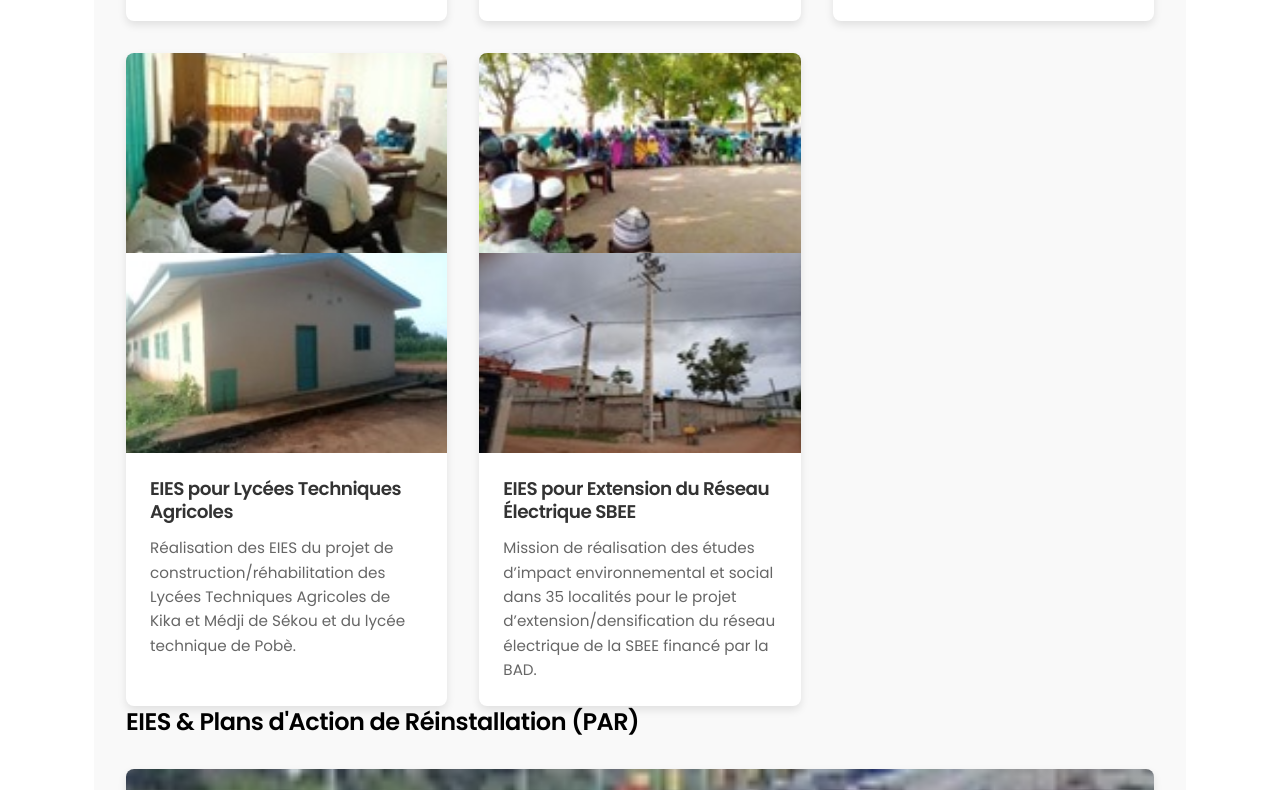
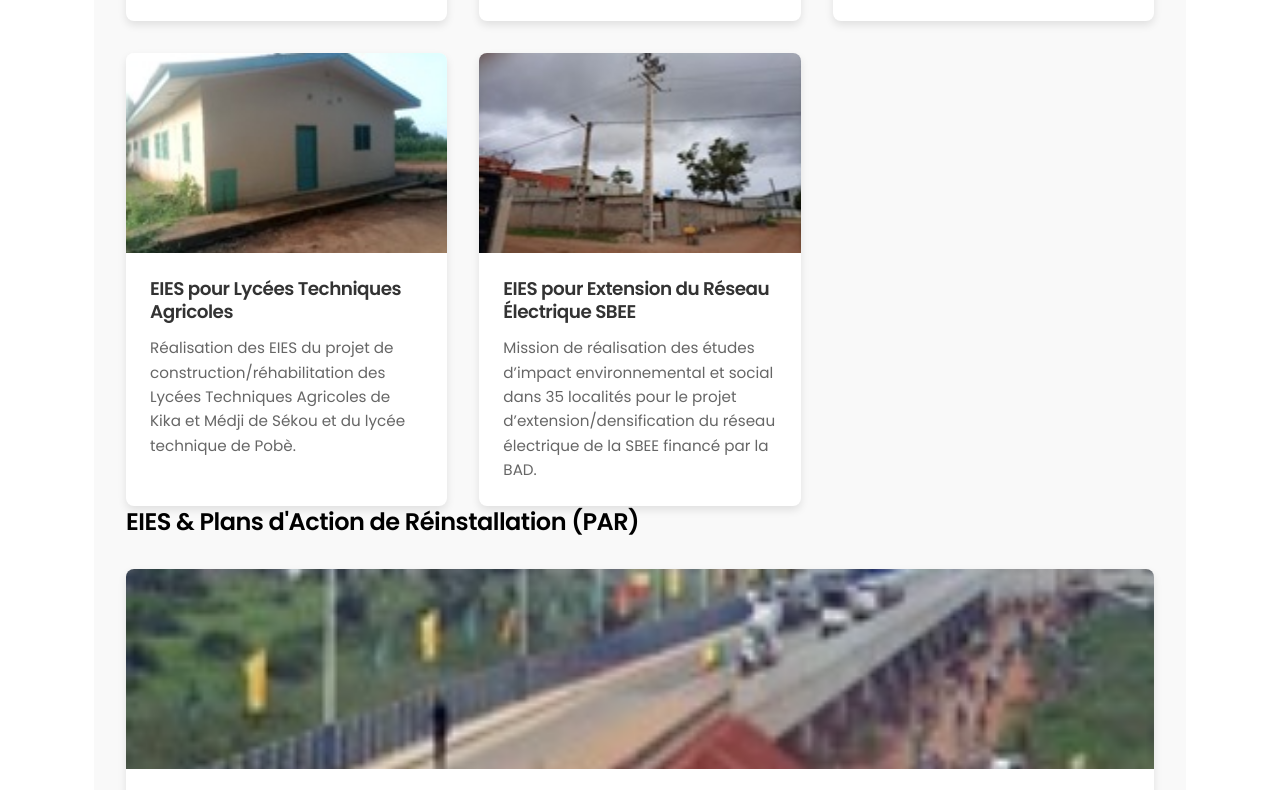
Before and after one commit to ngbamd1803-ui/site-test, a plain HTML site: page projets.html in a window 1280 px wide. Shown: the part 1292-2082 px from the top of the page. Drawn offline with Linux system fonts and the light colour scheme.

Commit message:
Add files via upload

```diff
--- a/projets.html
+++ b/projets.html
@@ -67,16 +67,14 @@
                         </div>
                     </div>
                     <div class="project-card">
-                        <img src="assets/img/i3.jpeg" alt="Projet Lycées Techniques Agricoles - Image 1">
-                        <img src="assets/img/i4.jpeg" alt="Projet Lycées Techniques Agricoles - Image 2">
+                        <img src="assets/img/i4.jpeg" alt="Projet Lycées Techniques Agricoles">
                         <div class="project-card-content">
                             <h3>EIES pour Lycées Techniques Agricoles</h3>
                             <p>Réalisation des EIES du projet de construction/réhabilitation des Lycées Techniques Agricoles de Kika et Médji de Sékou et du lycée technique de Pobè.</p>
                         </div>
                     </div>
                     <div class="project-card">
-                        <img src="assets/img/i1.jpeg" alt="Projet Réseau Électrique SBEE - Image 1">
-                        <img src="assets/img/i2.jpeg" alt="Projet Réseau Électrique SBEE - Image 2">
+                        <img src="assets/img/i2.jpeg" alt="Projet Réseau Électrique SBEE">
                         <div class="project-card-content">
                             <h3>EIES pour Extension du Réseau Électrique SBEE</h3>
                             <p>Mission de réalisation des études d’impact environnemental et social dans 35 localités pour le projet d’extension/densification du réseau électrique de la SBEE financé par la BAD.</p>
```
